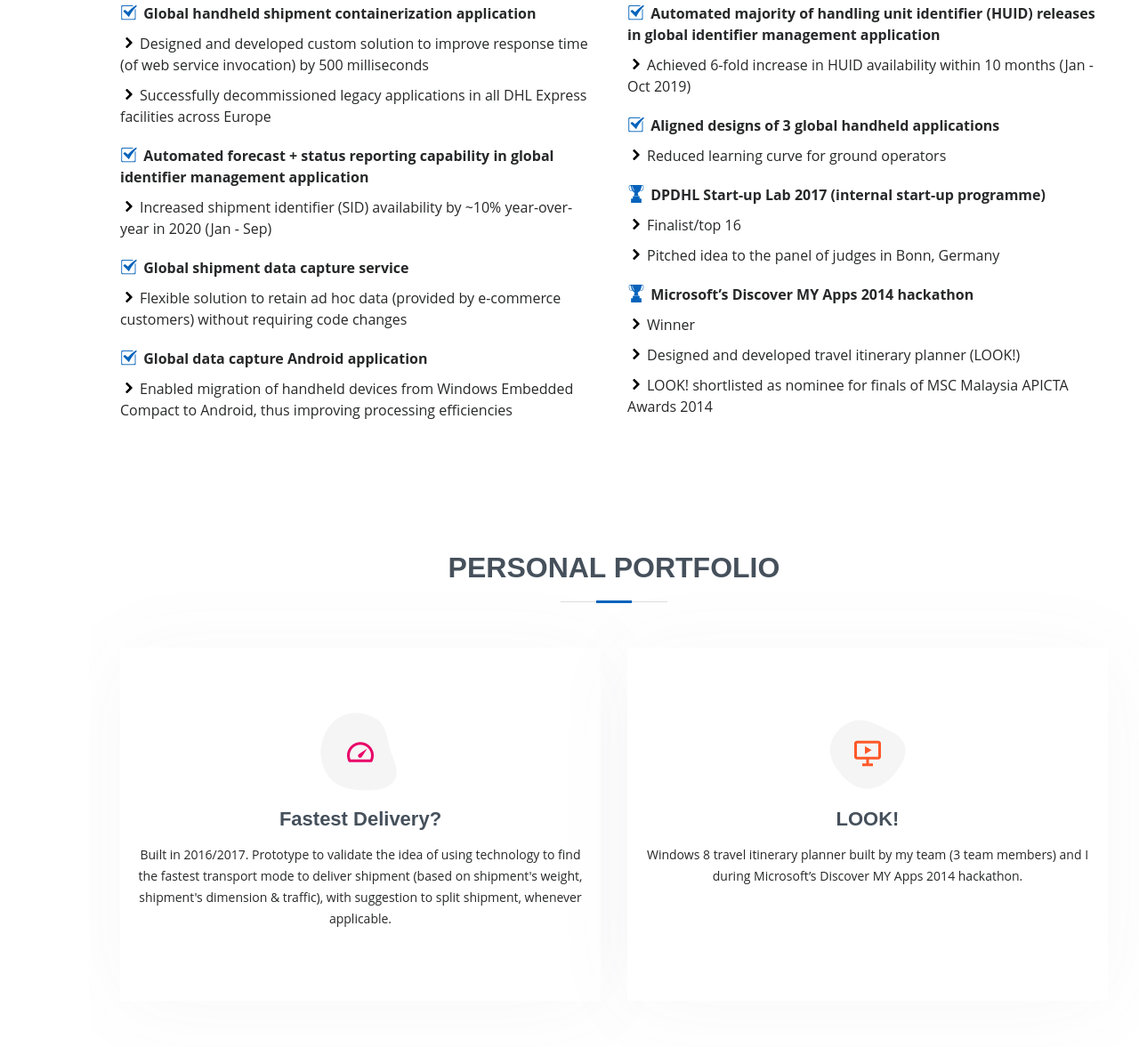
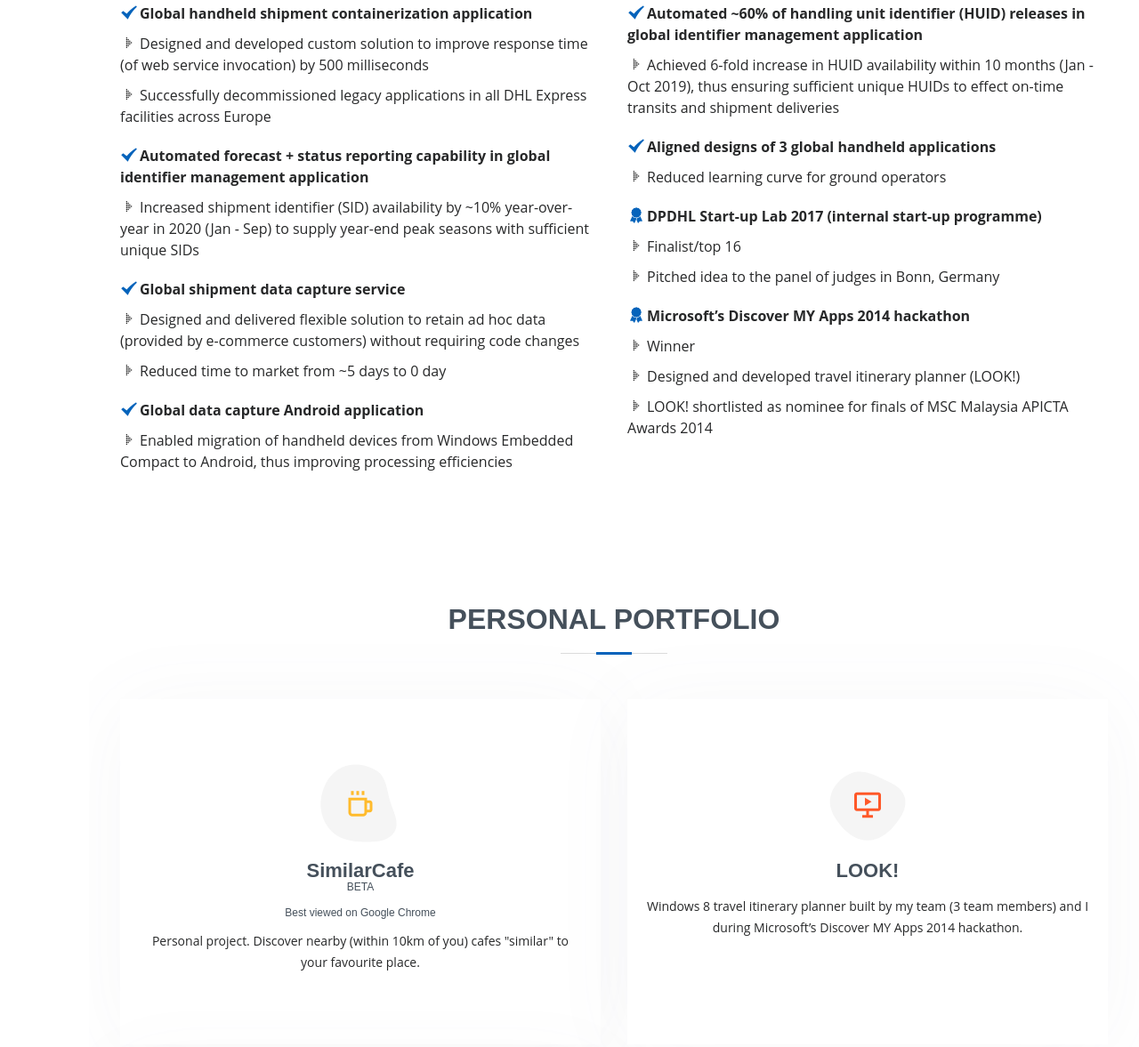
Before and after one commit to lwoh/lwoh.github.io, a plain HTML site: page index.html in a window 1280 px wide. Shown: the part 1013-2190 px from the top of the page at 89% size. Drawn offline with Linux system fonts and the light colour scheme.

Commit message:
Add files via upload

```diff
--- a/index.html
+++ b/index.html
@@ -83,36 +83,37 @@
              <div class="row">
               <div class="col-lg-6">
                 <ul>
-                  <li><strong><i style="color:#0563bb" class="icofont-tick-boxed"></i>&nbsp;Global handheld shipment containerization application</strong></li>
-				  <li><i class="icofont-rounded-right"></i>Designed and developed custom solution to improve response time (of web service invocation) by 500 milliseconds</li>
-				  <li><i class="icofont-rounded-right"></i>Successfully decommissioned legacy applications in all DHL Express facilities across Europe</li>
+                  <li><strong><i style="color:#0563bb" class="icofont-tick-mark"></i>Global handheld shipment containerization application</strong></li>
+				  <li><i class="icofont-dotted-right"></i>Designed and developed custom solution to improve response time (of web service invocation) by 500 milliseconds</li>
+				  <li><i class="icofont-dotted-right"></i>Successfully decommissioned legacy applications in all DHL Express facilities across Europe</li>
 				  <li></li>
-                  <li><strong><i style="color:#0563bb" class="icofont-tick-boxed"></i>&nbsp;Automated forecast + status reporting capability in global identifier management application</strong></li>
-				  <li><i class="icofont-rounded-right"></i>Increased shipment identifier (SID) availability by ~10% year-over-year in 2020 (Jan - Sep)</li>
+                  <li><strong><i style="color:#0563bb" class="icofont-tick-mark"></i>Automated forecast + status reporting capability in global identifier management application</strong></li>
+				  <li><i class="icofont-dotted-right"></i>Increased shipment identifier (SID) availability by ~10% year-over-year in 2020 (Jan - Sep) to supply year-end peak seasons with sufficient unique SIDs</li>
 				  <li></li>
-                  <li><strong><i style="color:#0563bb" class="icofont-tick-boxed"></i>&nbsp;Global shipment data capture service</strong></li>
-				  <li><i class="icofont-rounded-right"></i>Flexible solution to retain ad hoc data (provided by e-commerce customers) without requiring code changes</li>
+                  <li><strong><i style="color:#0563bb" class="icofont-tick-mark"></i>Global shipment data capture service</strong></li>
+				  <li><i class="icofont-dotted-right"></i>Designed and delivered flexible solution to retain ad hoc data (provided by e-commerce customers) without requiring code changes</li>
+				  <li><i class="icofont-dotted-right"></i>Reduced time to market from ~5 days to 0 day</li>
 				  <li></li>
-				  <li><strong><i style="color:#0563bb" class="icofont-tick-boxed"></i>&nbsp;Global data capture Android application</strong></li>
-				  <li><i class="icofont-rounded-right"></i>Enabled migration of handheld devices from Windows Embedded Compact to Android, thus improving processing efficiencies</li>
+				  <li><strong><i style="color:#0563bb" class="icofont-tick-mark"></i>Global data capture Android application</strong></li>
+				  <li><i class="icofont-dotted-right"></i>Enabled migration of handheld devices from Windows Embedded Compact to Android, thus improving processing efficiencies</li>
                 </ul>
               </div>
 			  <div class="col-lg-6">
                 <ul>
-                  <li><strong><i style="color:#0563bb" class="icofont-tick-boxed"></i>&nbsp;Automated majority of handling unit identifier (HUID) releases in global identifier management application</strong></li>
-				  <li><i class="icofont-rounded-right"></i>Achieved 6-fold increase in HUID availability within 10 months (Jan - Oct 2019)</li>
+                  <li><strong><i style="color:#0563bb" class="icofont-tick-mark"></i><!--<i style="color:#0563bb" class="icofont-tick-boxed"></i>-->Automated ~60% of handling unit identifier (HUID) releases in global identifier management application</strong></li>
+				  <li><i class="icofont-dotted-right"></i>Achieved 6-fold increase in HUID availability within 10 months (Jan - Oct 2019), thus ensuring sufficient unique HUIDs to effect on-time transits and shipment deliveries</li>
 				  <li></li>
-				  <li><strong><i style="color:#0563bb" class="icofont-tick-boxed"></i>&nbsp;Aligned designs of 3 global handheld applications</strong></li>
-				  <li><i class="icofont-rounded-right"></i>Reduced learning curve for ground operators</li>
+				  <li><strong><i style="color:#0563bb" class="icofont-tick-mark"></i><!--<i style="color:#0563bb" class="icofont-tick-boxed"></i>-->Aligned designs of 3 global handheld applications</strong></li>
+				  <li><i class="icofont-dotted-right"></i>Reduced learning curve for ground operators</li>
 				  <li></li>
-				  <li><strong><i style="color:#0563bb" class="icofont-award"></i>&nbsp;DPDHL Start-up Lab 2017 (internal start-up programme)</strong></li>
-				  <li><i class="icofont-rounded-right"></i>Finalist/top 16</li>
-				  <li><i class="icofont-rounded-right"></i>Pitched idea to the panel of judges in Bonn, Germany</li>
+				  <li><strong><i style="color:#0563bb" class="icofont-badge"></i><!--&nbsp;-->DPDHL Start-up Lab 2017 (internal start-up programme)</strong></li>
+				  <li><i class="icofont-dotted-right"></i>Finalist/top 16</li>
+				  <li><i class="icofont-dotted-right"></i>Pitched idea to the panel of judges in Bonn, Germany</li>
 				  <li></li>
-				  <li><strong><i style="color:#0563bb" class="icofont-award"></i>&nbsp;Microsoft’s Discover MY Apps 2014 hackathon</strong></li>
-				  <li><i class="icofont-rounded-right"></i>Winner</li>
-				  <li><i class="icofont-rounded-right"></i>Designed and developed travel itinerary planner (LOOK!)</li>
-				  <li><i class="icofont-rounded-right"></i>LOOK! shortlisted as nominee for finals of MSC Malaysia APICTA Awards 2014</li>
+				  <li><strong><i style="color:#0563bb" class="icofont-badge"></i><!--nbsp;-->Microsoft’s Discover MY Apps 2014 hackathon</strong></li>
+				  <li><i class="icofont-dotted-right"></i>Winner</li>
+				  <li><i class="icofont-dotted-right"></i>Designed and developed travel itinerary planner (LOOK!)</li>
+				  <li><i class="icofont-dotted-right"></i>LOOK! shortlisted as nominee for finals of MSC Malaysia APICTA Awards 2014</li>
                 </ul>
               </div>
             </div>
@@ -132,18 +133,30 @@
 
         <div class="row">
 		  <div class="col-lg-6 col-md-6 d-flex align-items-stretch mt-4 mt-lg-0" data-aos="zoom-in" data-aos-delay="100">
-            <div class="icon-box iconbox-pink">
+            <div class="icon-box iconbox-yellow">
               <div class="icon">
                 <svg width="100" height="100" viewBox="0 0 600 600" xmlns="http://www.w3.org/2000/svg">
                   <path stroke="none" stroke-width="0" fill="#f5f5f5" d="M300,541.5067337569781C382.14930387511276,545.0595476570109,479.8736841581634,548.3450877840088,526.4010558755058,480.5488172755941C571.5218469581645,414.80211281144784,517.5187510058486,332.0715597781072,496.52539010469104,255.14436215662573C477.37192572678356,184.95920475031193,473.57363656557914,105.61284051026155,413.0603344069578,65.22779650032875C343.27470386102294,18.654635553484475,251.2091493199835,5.337323636656869,175.0934190732945,40.62881213300186C97.87086631185822,76.43348514350839,51.98124368387456,156.15599469081315,36.44837278890362,239.84606092416172C21.716077023791087,319.22268207091537,43.775223500013084,401.1760424656574,96.891909868211,461.97329694683043C147.22146801428983,519.5804099606455,223.5754009179313,538.201503339737,300,541.5067337569781"></path>
                 </svg>
-                <a href="index-transport.html"><i class="bx bx-tachometer"></i></a>
+                <a href="similar-cafe.html"><i class="bx bx-coffee"></i></a>
               </div>
-              <h4><a href="index-transport.html">Fastest Delivery?</a></h4>
-              <p>Built in 2016/2017. Prototype to validate the idea of using technology to find the fastest transport mode to deliver shipment (based on shipment's weight, shipment's dimension & traffic), with suggestion to split shipment, whenever applicable.</p>
+              <h4><a href="similar-cafe.html">SimilarCafe<h6><sup>BETA</sup><br><sub>Best viewed on Google Chrome</sub></h6></a></h4>
+              <p>Personal project. Discover nearby (within 10km of you) cafes "similar" to your favourite place.</p>
             </div>
           </div>
 
+		  <div class="col-lg-6 col-md-6 d-flex align-items-stretch mt-4 mt-lg-0" data-aos="zoom-in" data-aos-delay="200">
+            <div class="icon-box iconbox-red">
+              <div class="icon">
+                <svg width="100" height="100" viewBox="0 0 600 600" xmlns="http://www.w3.org/2000/svg">
+                  <path stroke="none" stroke-width="0" fill="#f5f5f5" d="M300,532.3542879108572C369.38199826031484,532.3153073249985,429.10787420159085,491.63046689027357,474.5244479745417,439.17860296908856C522.8885846962883,383.3225815378663,569.1668002868075,314.3205725914397,550.7432151929288,242.7694973846089C532.6665558377875,172.5657663291529,456.2379748765914,142.6223662098291,390.3689995646985,112.34683881706744C326.66090330228417,83.06452184765237,258.84405631176094,53.51806209861945,193.32584062364296,78.48882559362697C121.61183558270385,105.82097193414197,62.805066853699245,167.19869350419734,48.57481801355237,242.6138429142374C34.843463184063346,315.3850353017275,76.69343916112496,383.4422959591041,125.22947124332185,439.3748458443577C170.7312796277747,491.8107796887764,230.57421082200815,532.3932930995766,300,532.3542879108572"></path>
+                </svg>
+                <a href="look-app.html"><i class="bx bx-slideshow"></i></a>
+              </div>
+              <h4><a href="look-app.html">LOOK!</a></h4>
+              <p>Windows 8 travel itinerary planner built by my team (3 team members) and I during Microsoft’s Discover MY Apps 2014 hackathon.</p>
+            </div>
+          </div>
           <!--<div class="col-lg-4 col-md-6 d-flex align-items-stretch" data-aos="zoom-in" data-aos-delay="200">
             <div class="icon-box iconbox-yellow">
               <div class="icon">
@@ -156,17 +169,19 @@
               <p>Real life scenario@work. Short summary on how performance bottleneck was eliminated to enable the global deployment of handheld application.</p>
             </div>
           </div> -->
-
-          <div class="col-lg-6 col-md-6 d-flex align-items-stretch mt-4 mt-lg-0" data-aos="zoom-in" data-aos-delay="200">
-            <div class="icon-box iconbox-red">
+        </div>
+		<br>
+		<div class="row">
+          <div class="col-lg-6 col-md-6 d-flex align-items-stretch mt-4 mt-lg-0" data-aos="zoom-in" data-aos-delay="300">
+            <div class="icon-box iconbox-pink">
               <div class="icon">
                 <svg width="100" height="100" viewBox="0 0 600 600" xmlns="http://www.w3.org/2000/svg">
-                  <path stroke="none" stroke-width="0" fill="#f5f5f5" d="M300,532.3542879108572C369.38199826031484,532.3153073249985,429.10787420159085,491.63046689027357,474.5244479745417,439.17860296908856C522.8885846962883,383.3225815378663,569.1668002868075,314.3205725914397,550.7432151929288,242.7694973846089C532.6665558377875,172.5657663291529,456.2379748765914,142.6223662098291,390.3689995646985,112.34683881706744C326.66090330228417,83.06452184765237,258.84405631176094,53.51806209861945,193.32584062364296,78.48882559362697C121.61183558270385,105.82097193414197,62.805066853699245,167.19869350419734,48.57481801355237,242.6138429142374C34.843463184063346,315.3850353017275,76.69343916112496,383.4422959591041,125.22947124332185,439.3748458443577C170.7312796277747,491.8107796887764,230.57421082200815,532.3932930995766,300,532.3542879108572"></path>
+                  <path stroke="none" stroke-width="0" fill="#f5f5f5" d="M300,541.5067337569781C382.14930387511276,545.0595476570109,479.8736841581634,548.3450877840088,526.4010558755058,480.5488172755941C571.5218469581645,414.80211281144784,517.5187510058486,332.0715597781072,496.52539010469104,255.14436215662573C477.37192572678356,184.95920475031193,473.57363656557914,105.61284051026155,413.0603344069578,65.22779650032875C343.27470386102294,18.654635553484475,251.2091493199835,5.337323636656869,175.0934190732945,40.62881213300186C97.87086631185822,76.43348514350839,51.98124368387456,156.15599469081315,36.44837278890362,239.84606092416172C21.716077023791087,319.22268207091537,43.775223500013084,401.1760424656574,96.891909868211,461.97329694683043C147.22146801428983,519.5804099606455,223.5754009179313,538.201503339737,300,541.5067337569781"></path>
                 </svg>
-                <a href="look-app.html"><i class="bx bx-slideshow"></i></a>
+                <a href="index-transport.html"><i class="bx bx-tachometer"></i></a>
               </div>
-              <h4><a href="look-app.html">LOOK!</a></h4>
-              <p>Windows 8 travel itinerary planner built by my team (3 team members) and I during Microsoft’s Discover MY Apps 2014 hackathon.</p>
+              <h4><a href="index-transport.html">Fastest Delivery?<h6><sub>Best viewed on Google Chrome</sub></h6></a></h4>
+              <p>Built in 2016/2017. Prototype to validate the idea of using technology to find the fastest transport mode to deliver shipment (based on shipment's weight, shipment's dimension & traffic), with suggestion to split shipment, whenever applicable.</p>
             </div>
           </div>
         </div>
```
